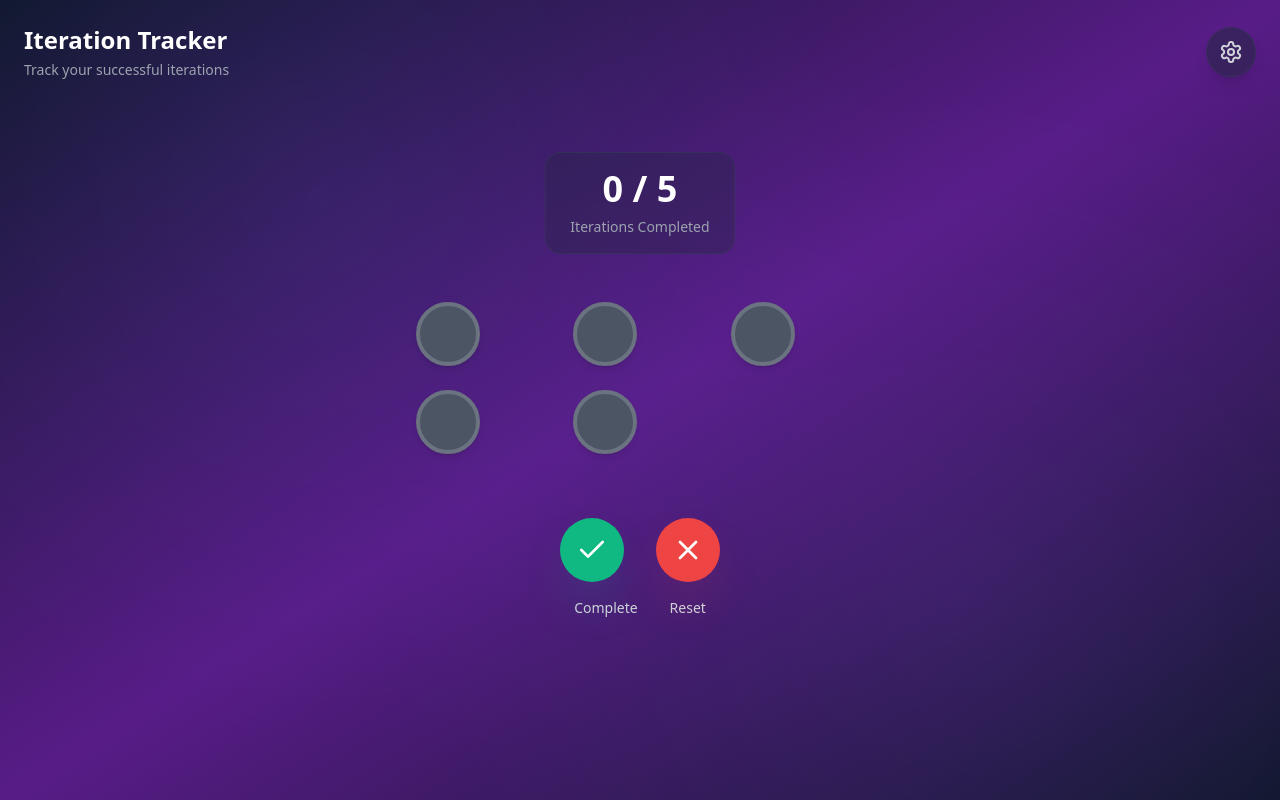
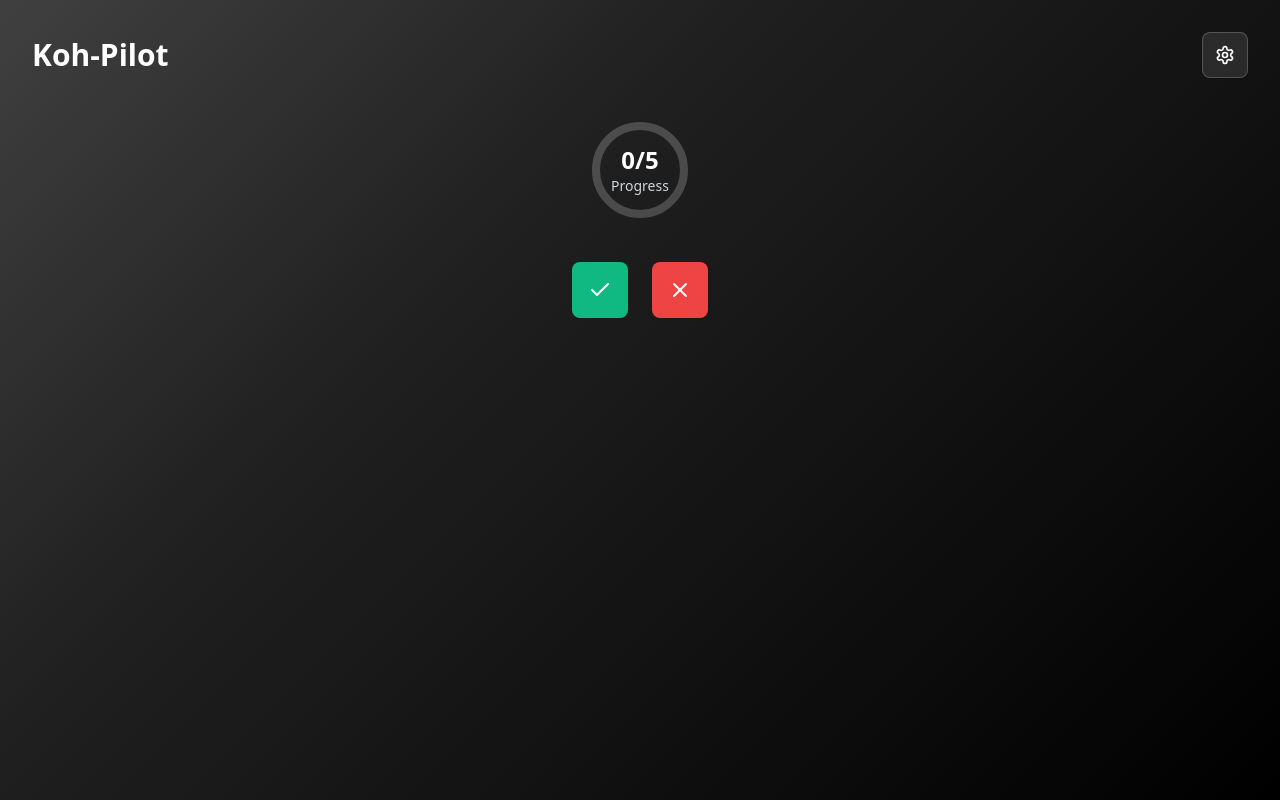
Before and after one commit to catIO/koh-pilot, a React (Vite) app: page / in a window 1280 px wide. Built offline with nearby package versions, Linux system fonts and the light colour scheme.

Commit message:
Update UI to match taskmate design with circular progress ring

```diff
--- a/src/App.tsx
+++ b/src/App.tsx
@@ -55,79 +55,47 @@ function App() {
   };
 
   return (
-    <div className="min-h-screen bg-gradient-to-br from-slate-900 via-purple-900 to-slate-900 relative overflow-hidden">
-      {/* Background Pattern */}
-      <div className="absolute inset-0 opacity-10">
-        <div className="absolute inset-0" style={{
-          backgroundImage: `radial-gradient(circle at 25% 25%, #6366f1 0%, transparent 50%),
-                           radial-gradient(circle at 75% 75%, #8b5cf6 0%, transparent 50%)`
-        }} />
-      </div>
-
-      {/* Header */}
-      <header className="relative z-10 p-6 flex justify-between items-center">
-        <div>
-          <h1 className="text-2xl font-bold text-white mb-1">Iteration Tracker</h1>
-          <p className="text-gray-400 text-sm">Track your successful iterations</p>
+    <div className="min-h-screen p-8">
+      <div className="max-w-7xl mx-auto">
+        {/* Header */}
+        <div className="flex justify-between items-center mb-8">
+          <h1 className="text-3xl font-bold text-white">
+            Koh-Pilot
+          </h1>
+          <button
+            onClick={() => setIsSettingsOpen(true)}
+            className="p-3 bg-white/10 backdrop-blur-sm hover:bg-white/20 rounded-lg transition-all duration-200 shadow-sm border border-white/20"
+          >
+            <Settings className="w-5 h-5 text-white" />
+          </button>
         </div>
 
-        <button
-          onClick={() => setIsSettingsOpen(true)}
-          className="p-3 bg-slate-800/50 backdrop-blur-lg hover:bg-slate-700/50 rounded-full transition-all duration-200 shadow-lg border border-slate-700/50"
-        >
-          <Settings className="w-6 h-6 text-gray-300" />
-        </button>
-      </header>
-
-      {/* Main Content */}
-      <main className="relative z-10 px-6 py-12">
+        {/* Main Content */}
         <div className="max-w-2xl mx-auto">
-          {/* Progress Display */}
-          <div className="text-center mb-12">
-            <div className="inline-block bg-slate-800/30 backdrop-blur-lg rounded-2xl px-6 py-4 border border-slate-700/50">
-              <div className="text-4xl font-bold text-white mb-2">
-                {completedCircles} / {circleCount}
-              </div>
-              <div className="text-gray-400 text-sm">Iterations Completed</div>
-            </div>
-          </div>
-
           {/* Circle Grid */}
-          <div className="mb-16">
+          <div className="mb-8">
             <CircleGrid totalCircles={circleCount} completedCircles={completedCircles} />
           </div>
 
           {/* Action Buttons */}
-          <div className="flex justify-center space-x-8">
+          <div className="flex justify-center space-x-6">
             <button
               onClick={handleCheck}
               disabled={completedCircles >= circleCount}
-              className="group relative p-4 bg-emerald-500 hover:bg-emerald-600 disabled:bg-gray-600 disabled:cursor-not-allowed rounded-full transition-all duration-200 shadow-2xl shadow-emerald-500/25 disabled:shadow-none"
+              className="group relative p-4 bg-emerald-500 hover:bg-emerald-600 disabled:bg-gray-600 disabled:cursor-not-allowed rounded-lg transition-all duration-200 shadow-sm"
             >
-              <Check className="w-8 h-8 text-white" />
-              <div className="absolute inset-0 rounded-full bg-white/20 scale-0 group-hover:scale-100 group-active:scale-95 transition-transform duration-200" />
+              <Check className="w-6 h-6 text-white" />
             </button>
 
             <button
               onClick={handleReset}
-              className="group relative p-4 bg-red-500 hover:bg-red-600 rounded-full transition-all duration-200 shadow-2xl shadow-red-500/25"
+              className="group relative p-4 bg-red-500 hover:bg-red-600 rounded-lg transition-all duration-200 shadow-sm"
             >
-              <X className="w-8 h-8 text-white" />
-              <div className="absolute inset-0 rounded-full bg-white/20 scale-0 group-hover:scale-100 group-active:scale-95 transition-transform duration-200" />
+              <X className="w-6 h-6 text-white" />
             </button>
           </div>
-
-          {/* Button Labels */}
-          <div className="flex justify-center space-x-8 mt-4">
-            <div className="text-center">
-              <div className="text-gray-300 text-sm font-medium">Complete</div>
-            </div>
-            <div className="text-center">
-              <div className="text-gray-300 text-sm font-medium">Reset</div>
-            </div>
-          </div>
         </div>
-      </main>
+      </div>
 
       {/* Modals and Overlays */}
       <SettingsModal
--- a/src/components/CircleGrid.tsx
+++ b/src/components/CircleGrid.tsx
@@ -6,35 +6,53 @@ interface CircleGridProps {
 }
 
 const CircleGrid: React.FC<CircleGridProps> = ({ totalCircles, completedCircles }) => {
-  const getGridCols = (count: number) => {
-    if (count <= 3) return 'grid-cols-3';
-    if (count <= 6) return 'grid-cols-3';
-    if (count <= 9) return 'grid-cols-3';
-    return 'grid-cols-4';
-  };
+  const radius = 60;
+  const strokeWidth = 8;
+  const normalizedRadius = radius - strokeWidth * 2;
+  const circumference = normalizedRadius * 2 * Math.PI;
+  const strokeDashoffset = circumference - (completedCircles / totalCircles) * circumference;
 
   return (
-    <div className={`grid ${getGridCols(totalCircles)} gap-6 max-w-md mx-auto`}>
-      {Array.from({ length: totalCircles }).map((_, index) => (
-        <div
-          key={index}
-          className={`
-            w-16 h-16 rounded-full border-4 transition-all duration-300 ease-out transform
-            ${index < completedCircles
-              ? 'bg-emerald-400 border-emerald-300 shadow-lg shadow-emerald-400/50 scale-110'
-              : 'bg-gray-600 border-gray-500 shadow-md'
-            }
-          `}
+    <div className="flex justify-center">
+      <div className="relative">
+        {/* Background circle */}
+        <svg
+          width={radius * 2}
+          height={radius * 2}
+          className="transform -rotate-90"
         >
-          {index < completedCircles && (
-            <div className="w-full h-full flex items-center justify-center">
-              <svg className="w-8 h-8 text-white animate-bounce" fill="currentColor" viewBox="0 0 20 20">
-                <path fillRule="evenodd" d="M16.707 5.293a1 1 0 010 1.414l-8 8a1 1 0 01-1.414 0l-4-4a1 1 0 011.414-1.414L8 12.586l7.293-7.293a1 1 0 011.414 0z" clipRule="evenodd" />
-              </svg>
+          <circle
+            stroke="rgba(255, 255, 255, 0.2)"
+            fill="transparent"
+            strokeWidth={strokeWidth}
+            r={normalizedRadius}
+            cx={radius}
+            cy={radius}
+          />
+          {/* Progress circle */}
+          <circle
+            stroke="#10b981"
+            fill="transparent"
+            strokeWidth={strokeWidth}
+            strokeDasharray={circumference + ' ' + circumference}
+            style={{ strokeDashoffset }}
+            strokeLinecap="round"
+            r={normalizedRadius}
+            cx={radius}
+            cy={radius}
+            className="transition-all duration-500 ease-out"
+          />
+        </svg>
+        {/* Center content */}
+        <div className="absolute inset-0 flex items-center justify-center">
+          <div className="text-center">
+            <div className="text-2xl font-bold text-white">
+              {completedCircles}/{totalCircles}
             </div>
-          )}
+            <div className="text-sm text-gray-300">Progress</div>
+          </div>
         </div>
-      ))}
+      </div>
     </div>
   );
 };
--- a/src/index.css
+++ b/src/index.css
@@ -2,36 +2,9 @@
 @tailwind components;
 @tailwind utilities;
 
-@keyframes confettiFall {
-  0% {
-    transform: translateY(0) rotate(0deg);
-    opacity: 1;
-  }
-  100% {
-    transform: translateY(-100vh) rotate(720deg);
-    opacity: 0;
-  }
+body {
+  background: linear-gradient(135deg, #404040 0%, #202020 35%, #000000 100%);
+  min-height: 100vh;
+  margin: 0;
+  color: white;
 }
-
-.confetti-particle {
-  border-radius: 2px;
-}
-
-@layer base {
-  * {
-    -webkit-tap-highlight-color: transparent;
-  }
-
-  body {
-    -webkit-font-smoothing: antialiased;
-    -moz-osx-font-smoothing: grayscale;
-  }
-}
-
-/* PWA specific styles */
-@media (display-mode: standalone) {
-  body {
-    -webkit-user-select: none;
-    -webkit-touch-callout: none;
-  }
-}
```
